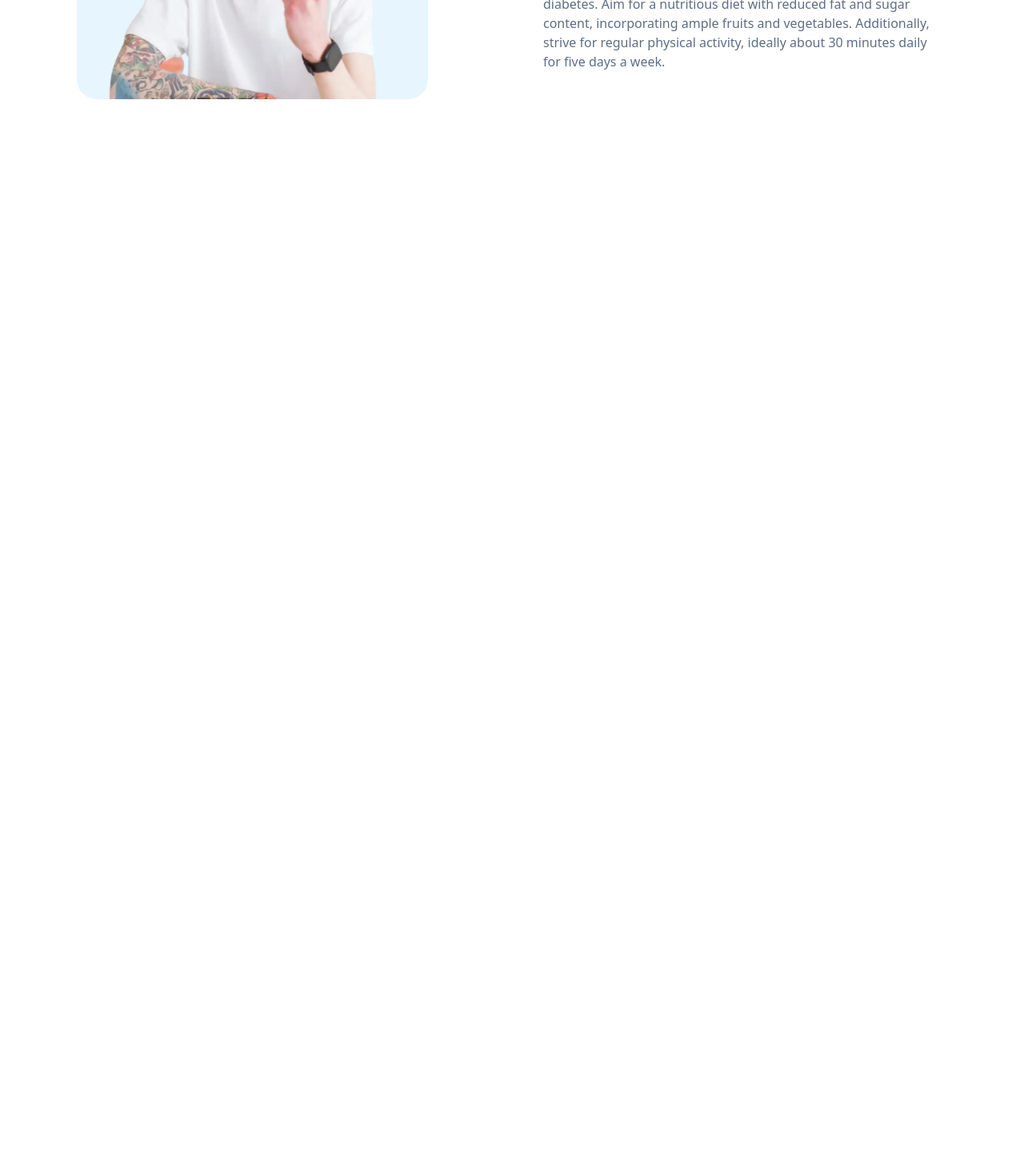
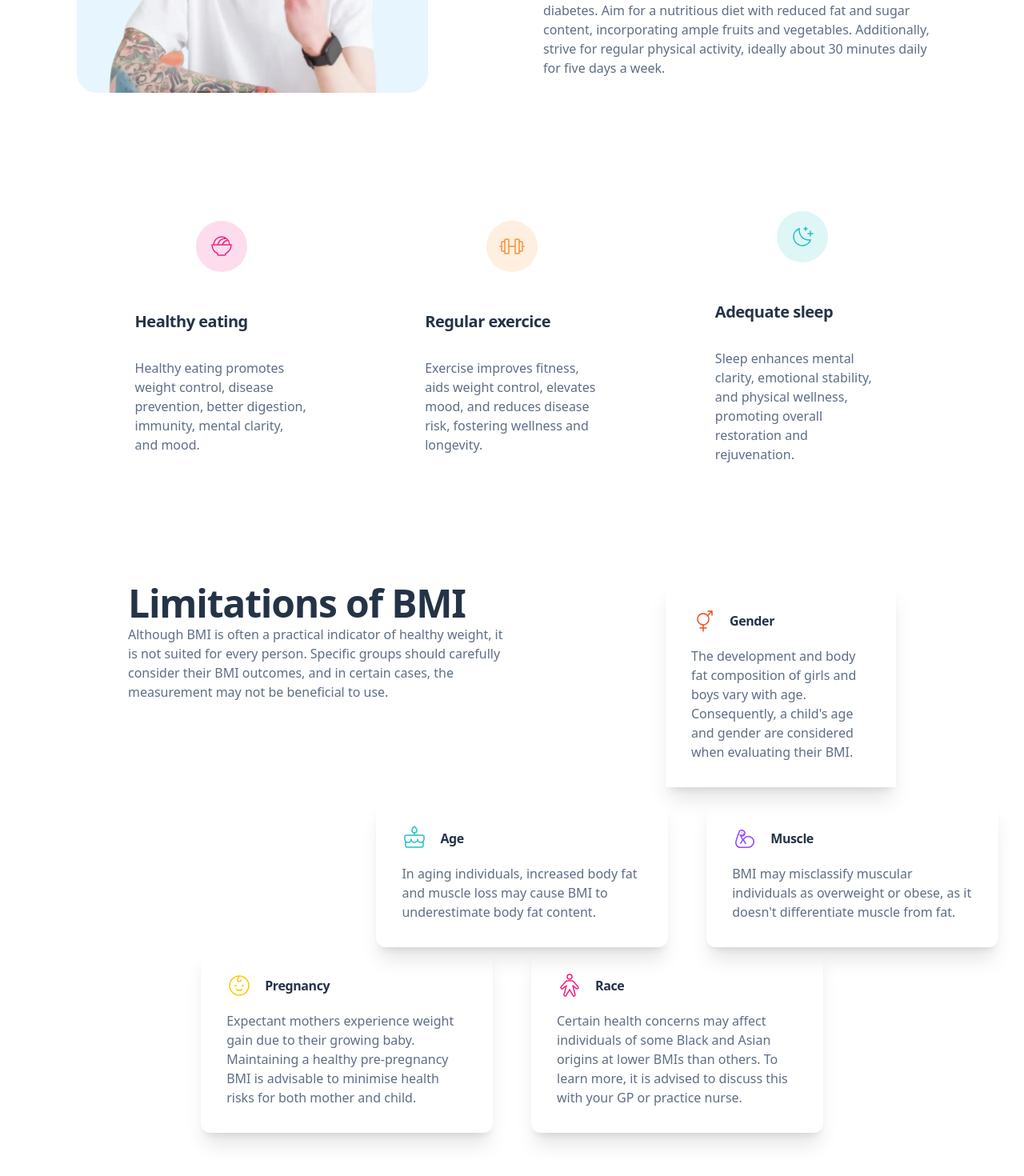
Before and after one commit to vinuman/BMI-calculator, a React (Create React App) app: page / in a window 1280 px wide. Shown: the part 958-2428 px from the top of the page at 80% size. Before the commit the page ends 1146 px from the top, so only its background shows below. Built offline with nearby package versions, Linux system fonts and the light colour scheme.

Commit message:
tablet design

```diff
--- a/src/components/Calculator.js
+++ b/src/components/Calculator.js
@@ -57,7 +57,7 @@ const Calculator = () => {
 
   return (
     <div
-      className={`flex flex-col p-8 border rounded-lg bg-[#FFF] shadow-[16px 32px 56px 0px rgba(143, 174, 207, 0.25)]`}
+      className={`flex flex-col p-8 border rounded-lg bg-[#FFF] shadow-[16px 32px 56px 0px rgba(143, 174, 207, 0.25)] w-[90%] mx-auto mt-4`}
     >
       <h2 className="font-inter font-semibold text-2xl leading-normal tracking-[0.03em] pb-8">
         Enter your details below
@@ -238,7 +238,7 @@ const Calculator = () => {
             <p className="font-inter font-semibold text-base leading-[150%] text-[#FFF]">
               Your BMI is...
             </p>
-            <h1 className="font-inter font-semibold text-[64px] leading-[110%] tracking-[-0.2rem] text-[#FFF]">
+            <h1 className="font-inter font-semibold md:text-[64px] text-[48px] leading-[110%] tracking-[-0.2rem] text-[#FFF]">
               {BMI}
             </h1>
           </div>
--- a/src/pages/Home.js
+++ b/src/pages/Home.js
@@ -2,20 +2,22 @@ import React from "react";
 import logo from "../images/logo.svg";
 import heroImg from "../images/image-man-eating.webp";
 import Calculator from "../components/Calculator";
+import exercise from "../images/icon-exercise.svg";
+const images = require.context("../images", false, /\.(png|svg)$/);
 
 const Home = () => {
   return (
     <div className="relative">
       {/* TOP SECTION */}
-      <section className="w-[100%]">
+      <section className="w-[100%] flex flex-col">
         {/* left */}
-        <div className="px-24 py-12 w-[50%] bg-gradient-to-l from-[#D6E6FE] via-[rgba(214, 252, 254, 0.00)] rounded-b-[35px]">
-          <img src={logo} alt="logo"></img>
-          <div className="pt-24">
-            <h1 className="font-inter font-semibold text-5xl leading-[110%] pb-4 text-[64px]">
+        <div className="md:px-24 py-12 flex flex-col md:flex-row items-center md:items-start md:w-[50%] w-[100%] bg-gradient-to-l from-[#D6E6FE] via-[rgba(214, 252, 254, 0.00)] md:rounded-b-[35px]">
+          <img className="w-[36px] h-[36px]" src={logo} alt="logo"></img>
+          <div className="md:pt-24 p-8">
+            <h1 className="font-inter font-semibold md:text-[64px] text-[48px] leading-[110%] pb-4 text-center md:text-left">
               Body Mass Index Calculator
             </h1>
-            <p className="font-inter text-base font-normal leading-[150%] text-[#5E6E85] text-[16px]">
+            <p className="font-inter font-normal leading-[150%] text-[#5E6E85] text-[16px] text-center md:text-left">
               Better understand your weight in relation to your height using our
               body mass index (BM) calculator. While BMI is not the sole
               determinant of a healthy weight, it offers a valuable starting
@@ -26,11 +28,11 @@ const Home = () => {
         {/* RIGHT */}
       </section>
       {/*  TOP SECTION ENDS */}
-      <div className="absolute top-10 left-[650px] rounded-[16px] bg-white shadow-[16px 32px 56px 0px rgba(143, 174, 207, 0.25)]">
+      <div className="md:absolute md:top-10 md:left-[650px] rounded-[16px] bg-white shadow-[16px 32px 56px 0px rgba(143, 174, 207, 0.25)]">
         <Calculator />
       </div>
       {/* MIDDLE SECTION DIV */}
-      <div className="flex justify-center gap-36 items-center   w-[100%] py-16 px-16 pl-24">
+      <div className="flex justify-center md:gap-36 gap-12 items-center w-[100%] md:py-16 md:px-16 md:pl-24">
         <div>
           <img
             className="w-[2400px]"
@@ -39,7 +41,7 @@ const Home = () => {
           ></img>
         </div>
         <div className="flex flex-col">
-          <h3 className="font-inter text-Gunmetal text-[48px] font-semibold leading-110 tracking-tight pb-8">
+          <h3 className="font-inter text-Gunmetal md:text-[48px] text-[32px] font-semibold leading-110 tracking-tight py-8 pb-8">
             What your BMI result means
           </h3>
           <p className="font-inter text-[#5E6E85] text-[16px] font-normal leading-150 w-[90%]">
@@ -54,6 +56,157 @@ const Home = () => {
         </div>
       </div>
       {/* MIDDLE SECTION DIV ENDS */}
+      {/*  HABITS SECTION */}
+      <div className="flex md:flex-row flex-col justify-around md:w-[90%] rounded-lg mx-auto py-16 px-8 bg-gradient-to-r from-#D6E6FE via-transparent to-transparent">
+        <div className="flex items-center justify-center gap-4 md:flex-col md:w-[25%] w-[100%] ">
+          <img
+            className="w-[64px] h-[64px]"
+            src={images("./icon-eating.svg")}
+          ></img>
+          <div className="flex flex-col  w-[80%]">
+            <h2 className="font-inter text-[#253347] text-xl font-semibold tracking-tight md:py-8 py-2">
+              Healthy eating
+            </h2>
+            <p className="font-inter text-[#5E6E85] text-base font-normal leading-150">
+              Healthy eating promotes weight control, disease prevention, better
+              digestion, immunity, mental clarity, and mood.
+            </p>
+          </div>
+        </div>
+        <div className="flex items-center justify-center gap-4 md:flex-col md:w-[25%] w-[100%]  py-8">
+          <img className="w-[64px] h-[64px]" src={exercise}></img>
+          <div className="flex flex-col  w-[80%]">
+            <h2 className="font-inter text-[#253347] text-xl font-semibold tracking-tight md:py-8 py-2">
+              Regular exercice
+            </h2>
+            <p className="font-inter text-[#5E6E85] text-base font-normal leading-150">
+              Exercise improves fitness, aids weight control, elevates mood, and
+              reduces disease risk, fostering wellness and longevity.
+            </p>
+          </div>
+        </div>
+        <div className="flex items-center justify-center gap-4 md:flex-col md:w-[25%] w-[100%] ">
+          <img
+            className="w-[64px] h-[64px]"
+            src={images("./icon-sleep.svg")}
+          ></img>
+          <div className="flex flex-col  w-[80%]">
+            <h2 className="font-inter text-[#253347] text-xl font-semibold tracking-tight md:py-8 py-2">
+              Adequate sleep
+            </h2>
+            <p className="font-inter text-[#5E6E85] text-base font-normal leading-150">
+              Sleep enhances mental clarity, emotional stability, and physical
+              wellness, promoting overall restoration and rejuvenation.
+            </p>
+          </div>
+        </div>
+      </div>
+      {/*  HABITS SECTION ENDS */}
+      {/* LAST SECTION */}
+      <section className="px-8 py-16">
+        {/*  DIV 1 */}
+        <div className="flex justify-between px-32 pb-4">
+          <div className="flex flex-col w-[50%] rounded-r-xl">
+            <h2 className="text-[48px] text-[#253347] font-semibold leading-[110%] tracking-tight">
+              Limitations of BMI
+            </h2>
+            <p className="text-[16px] text-[#5E6E85] font-normal leading-[150%]">
+              Although BMI is often a practical indicator of healthy weight, it
+              is not suited for every person. Specific groups should carefully
+              consider their BMI outcomes, and in certain cases, the measurement
+              may not be beneficial to use.
+            </p>
+          </div>
+          <div className="flex flex-col w-[30%] shadow-xl p-8">
+            <div className="flex items-center pb-4 gap-4">
+              <img
+                className="w-[32px] h-[32px]"
+                src={images("./icon-gender.svg")}
+              ></img>
+              <h4 className="text-base text-[#253347] font-semibold leading-normal tracking-tight">
+                Gender
+              </h4>
+            </div>
+            <p className="text-base font-normal leading-[150%] text-[#5E6E85]">
+              The development and body fat composition of girls and boys vary
+              with age. Consequently, a child's age and gender are considered
+              when evaluating their BMI.
+            </p>
+          </div>
+        </div>
+        {/*  DIV 1 ENDS */}
+        {/*  DIV 2 */}
+        <div className="flex gap-12 justify-end">
+          <div className="flex flex-col w-[30%] shadow-xl p-8 rounded-xl">
+            <div className="flex items-center pb-4 gap-4">
+              <img
+                className="w-[32px] h-[32px]"
+                src={images("./icon-age.svg")}
+              ></img>
+              <h4 className="text-base text-[#253347] font-semibold leading-normal tracking-tight">
+                Age
+              </h4>
+            </div>
+            <p className="text-base font-normal leading-[150%] text-[#5E6E85]">
+              In aging individuals, increased body fat and muscle loss may cause
+              BMI to underestimate body fat content.
+            </p>
+          </div>
+          <div className="flex flex-col w-[30%] shadow-xl p-8 rounded-xl">
+            <div className="flex items-center pb-4 gap-4">
+              <img
+                className="w-[32px] h-[32px]"
+                src={images("./icon-muscle.svg")}
+              ></img>
+              <h4 className="text-base text-[#253347] font-semibold leading-normal tracking-tight">
+                Muscle
+              </h4>
+            </div>
+            <p className="text-base font-normal leading-[150%] text-[#5E6E85]">
+              BMI may misclassify muscular individuals as overweight or obese,
+              as it doesn't differentiate muscle from fat.
+            </p>
+          </div>
+        </div>
+        {/*  DIV 2 ENDS */}
+        {/* DIV 3 */}
+        <div className="flex justify-center gap-12">
+          <div className="flex flex-col w-[30%] shadow-xl p-8 rounded-xl">
+            <div className="flex items-center pb-4 gap-4">
+              <img
+                className="w-[32px] h-[32px]"
+                src={images("./icon-pregnancy.svg")}
+              ></img>
+              <h4 className="text-base text-[#253347] font-semibold leading-normal tracking-tight">
+                Pregnancy
+              </h4>
+            </div>
+            <p className="text-base font-normal leading-[150%] text-[#5E6E85]">
+              Expectant mothers experience weight gain due to their growing
+              baby. Maintaining a healthy pre-pregnancy BMI is advisable to
+              minimise health risks for both mother and child.
+            </p>
+          </div>
+          <div className="flex flex-col w-[30%] shadow-xl p-8 rounded-xl">
+            <div className="flex items-center pb-4 gap-4">
+              <img
+                className="w-[32px] h-[32px]"
+                src={images("./icon-race.svg")}
+              ></img>
+              <h4 className="text-base text-[#253347] font-semibold leading-normal tracking-tight">
+                Race
+              </h4>
+            </div>
+            <p className="text-base font-normal leading-[150%] text-[#5E6E85]">
+              Certain health concerns may affect individuals of some Black and
+              Asian origins at lower BMIs than others. To learn more, it is
+              advised to discuss this with your GP or practice nurse.
+            </p>
+          </div>
+        </div>
+        {/* DIV 3 ENDS */}
+      </section>
+      {/* LAST SECTION ENDS */}
     </div>
   );
 };
```
